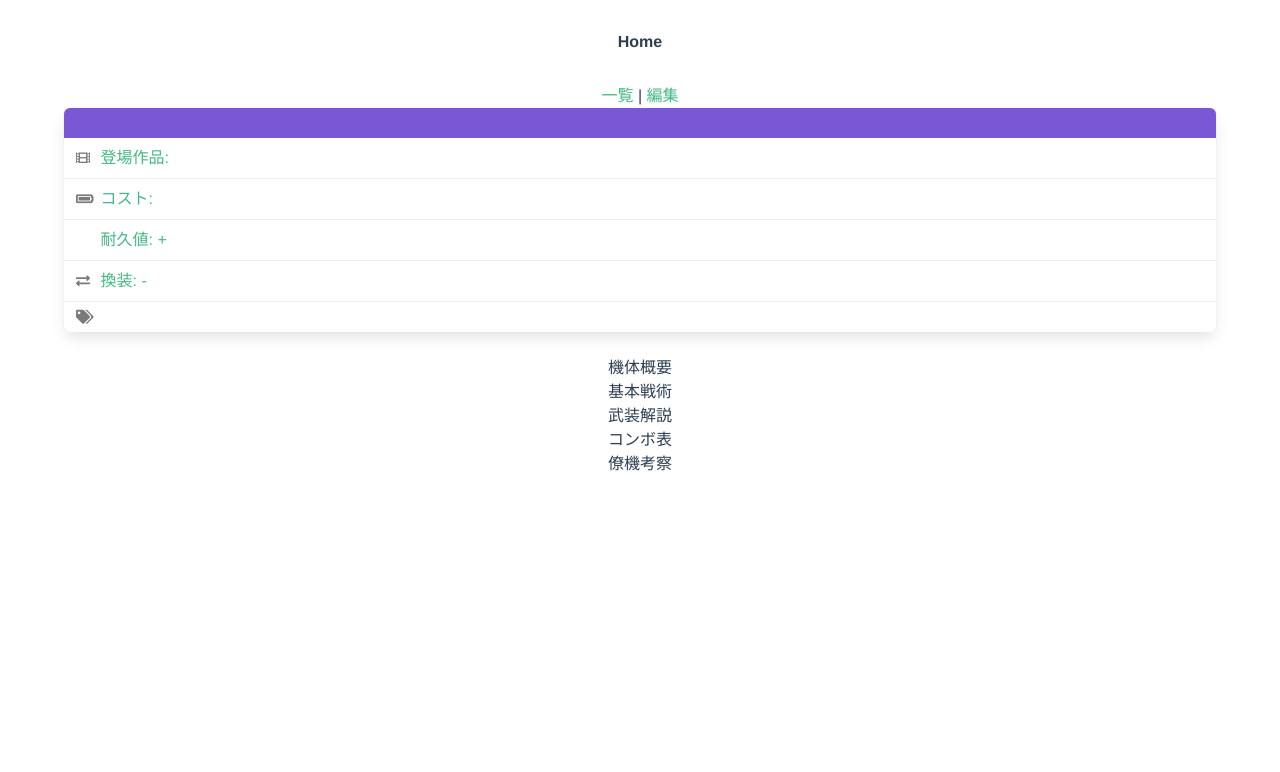
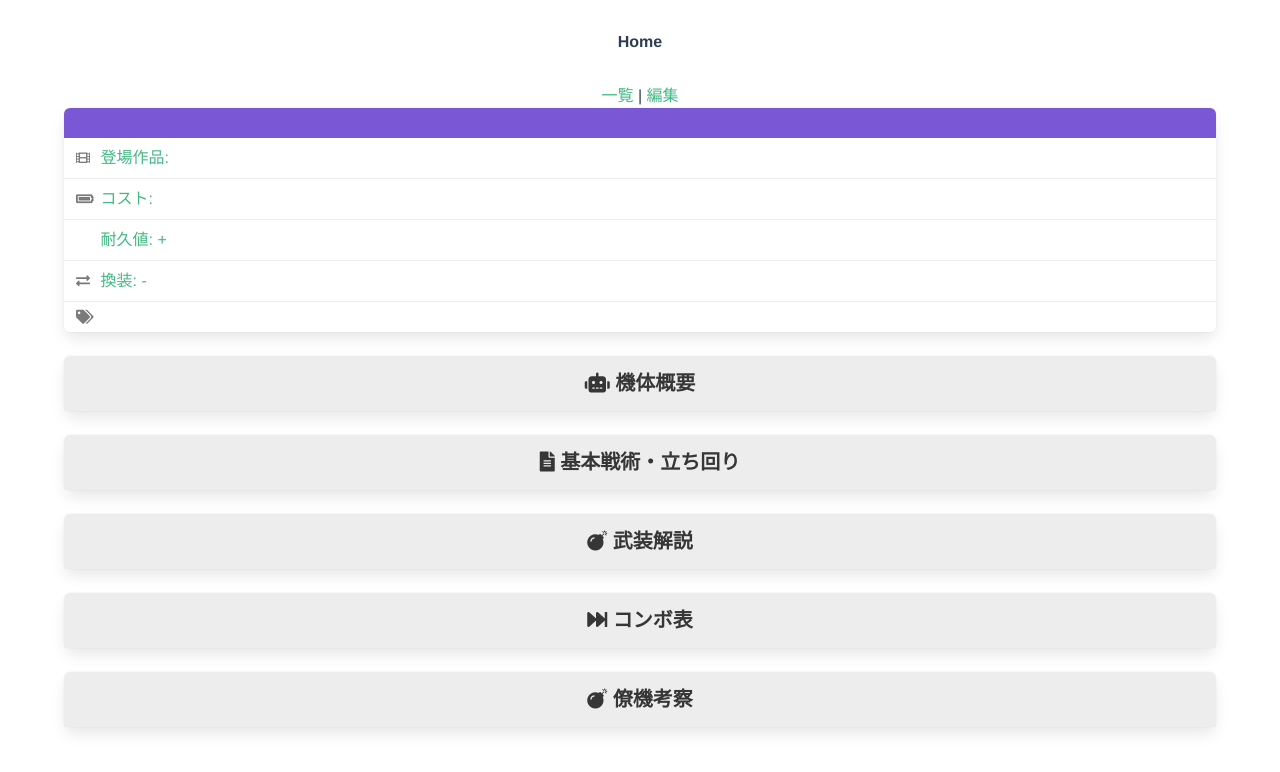
Before and after one commit to yasumi-yami/argama-front, a Vue app: page /#/1/detail/1 in a window 1280 px wide. Shown: the top 772 px of the page. Built offline with nearby package versions, Linux system fonts and the light colour scheme; no server answers; some icons are missing.

Commit message:
feat: suit detail

```diff
--- a/src/components/MobileSuit.vue
+++ b/src/components/MobileSuit.vue
@@ -2,19 +2,22 @@
   <div class="container">
     <h2>使用可能機体一覧</h2>
     <b-input v-model="name" placeholder="機体名で検索"></b-input>
-    <b-field position="is-centered">
-      <b-checkbox-button  v-for="cost in costs" :key="cost" v-model="selectedCosts" v-bind:native-value="cost" type="is-success">
-        <span>{{cost}}</span>
-      </b-checkbox-button>
-    </b-field>
     <b-collapse :open="false" aria-id="filter">
-      <button class="button is-primary" slot="trigger" aria-controls="filter">絞り込み</button>
+      <button class="button is-info" slot="trigger" aria-controls="filter">
+        <i class="fas fa-search" aria-hidden="true"></i>
+        検索条件を表示
+      </button>
       <div class="block">
-        <p>タイトル</p>
+        <h4>コスト</h4>
+        <b-checkbox  v-for="cost in costs" :key="cost" v-model="selectedCosts" v-bind:native-value="cost" type="is-info">{{cost}}</b-checkbox>
+      </div>
+
+      <div class="block">
+        <h4>タイトル</h4>
         <b-checkbox  v-for="title in titles" :key="title" v-model="selectedTitles" v-bind:native-value="title" type="is-info">{{title}}</b-checkbox>
       </div>
       <div class="block">
-        <p>タグ</p>
+        <h4>タグ</h4>
         <b-checkbox v-for="tag in tags" :key="tag" size="small" v-bind:native-value="tag" v-model="selectedTags">{{tag}}</b-checkbox>
       </div>
     </b-collapse>
--- a/src/components/MobileSuitDetail.vue
+++ b/src/components/MobileSuitDetail.vue
@@ -82,24 +82,111 @@
         </a>
       </article>
       <section>
-        <h2>機体概要</h2>
-        <p>{{ summary }}</p>
+        <b-collapse
+          aria-id="summary"
+          class="panel"
+          animation="slide"
+          :open.sync="summaryOpen">
+          <div
+            slot="trigger"
+            class="panel-heading"
+            role="button"
+            aria-controls="summary">
+            <strong>
+              <i class="fas fa-robot"></i> 機体概要
+            </strong>
+          </div>
+          <div class="panel-block">
+            {{ summary }}
+          </div>
+        </b-collapse>
       </section>
+      <br>
       <section>
-        <h2>基本戦術</h2>
-        <p>{{ tactics }}</p>
+        <b-collapse
+          aria-id="tactics"
+          class="panel"
+          animation="slide"
+          :open.sync="tacticsOpen">
+          <div
+            slot="trigger"
+            class="panel-heading"
+            role="button"
+            aria-controls="tactics">
+            <strong>
+              <i class="fas fa-file-alt"></i> 基本戦術・立ち回り
+            </strong>
+          </div>
+          <div class="panel-block">
+            {{ tactics }}
+          </div>
+        </b-collapse>
       </section>
+      <br>
       <section>
-        <h2>武装解説</h2>
+        <b-collapse
+          aria-id="arms"
+          class="panel"
+          animation="slide"
+          :open.sync="armsOpen">
+          <div
+            slot="trigger"
+            class="panel-heading"
+            role="button"
+            aria-controls="arms">
+            <strong>
+              <i class="fas fa-bomb"></i> 武装解説
+            </strong>
+          </div>
+          <div class="panel-block">
+            {{ arms }}
+          </div>
+        </b-collapse>
       </section>
+      <br>
       <section>
-        <h2>コンボ表</h2>
+        <b-collapse
+          aria-id="combos"
+          class="panel"
+          animation="slide"
+          :open.sync="combosOpen">
+          <div
+            slot="trigger"
+            class="panel-heading"
+            role="button"
+            aria-controls="combos">
+            <strong>
+              <i class="fas fa-fast-forward"></i> コンボ表
+            </strong>
+          </div>
+          <div class="panel-block">
+            {{ combos }}
+          </div>
+        </b-collapse>
       </section>
+      <br>
       <section>
-        <h2>僚機考察</h2>
+        <b-collapse
+          aria-id="partners"
+          class="panel"
+          animation="slide"
+          :open.sync="partnersOpen">
+          <div
+            slot="trigger"
+            class="panel-heading"
+            role="button"
+            aria-controls="partners">
+            <strong>
+              <i class="fas fa-bomb"></i> 僚機考察
+            </strong>
+          </div>
+          <div class="panel-block">
+            {{ partners }}
+          </div>
+        </b-collapse>
       </section>
     </template>
-  </div>
+    </div>
 </template>
 
 <script>
@@ -108,6 +195,11 @@ export default {
   data() {
     return {
       suit: {},
+      summaryOpen: false,
+      tacticsOpen: false,
+      armsOpen: false,
+      combosOpen: false,
+      partnersOpen: false,
     }
   },
   mounted() {
```
Also changed, not shown: 17 other files (tests, documents, lock files or other folders).
